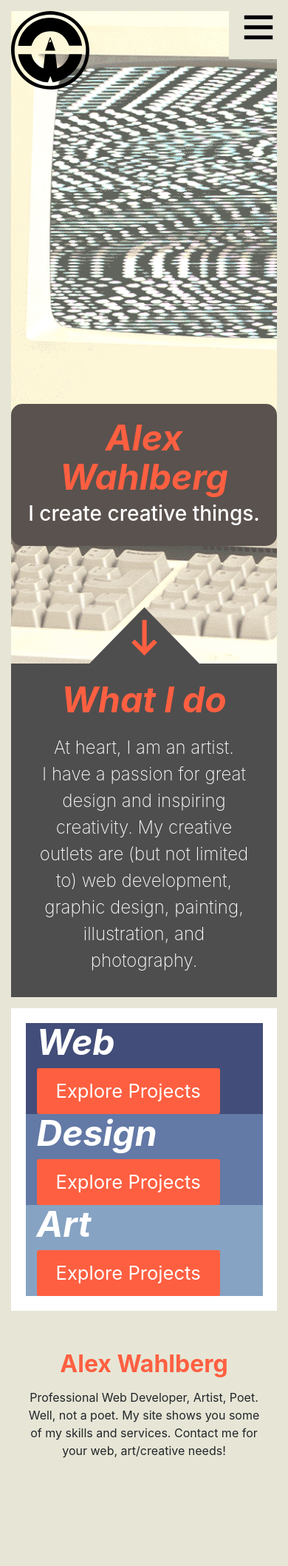
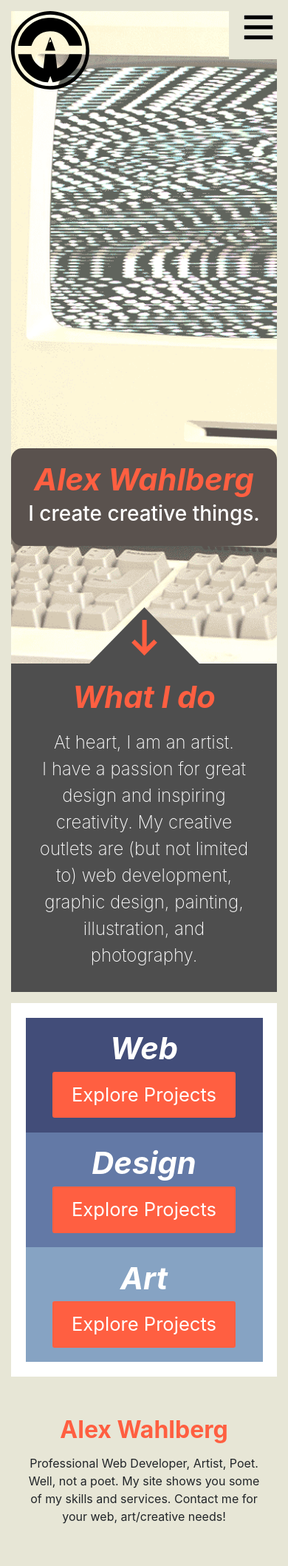
Before and after one commit to ajwahlb/alexwahlberg, a Jekyll site: the page built from index.html, in a window 390 px wide. Shown: the whole page at 74% size. Built offline with Jekyll 4.4.1, drawn with Linux system fonts in a browser that asks for light colours; nearby versions of some CDN libraries; some web fonts are replaced; before the commit the page ends 2028 px from its top, so only the background shows below that.

Commit message:
styles
more style

```diff
--- a/css/main.css
+++ b/css/main.css
@@ -38,12 +38,12 @@
 .hp-categories{
     padding: 5vw;
 }
-.hp-categories .col{
+.hp-categories .col-sm{
     padding: 5vw 10px;
     text-align: center;
     transition: .3s;
 }
-.hp-categories .col:hover{
+.hp-categories .col-sm:hover{
     transform: scale(1.1);
     z-index: 3;
 }
@@ -354,7 +354,7 @@
     background: url(/images/design/emerald-grove/eg-01.jpg) top center/cover;
   }
   h1{
-    font-size: 3rem;
+    font-size: 2.6rem;
   }
   h1.project-title{
     margin-top: 112px;
```
Also changed, not shown: _includes/head.html (+10 -0 lines).
